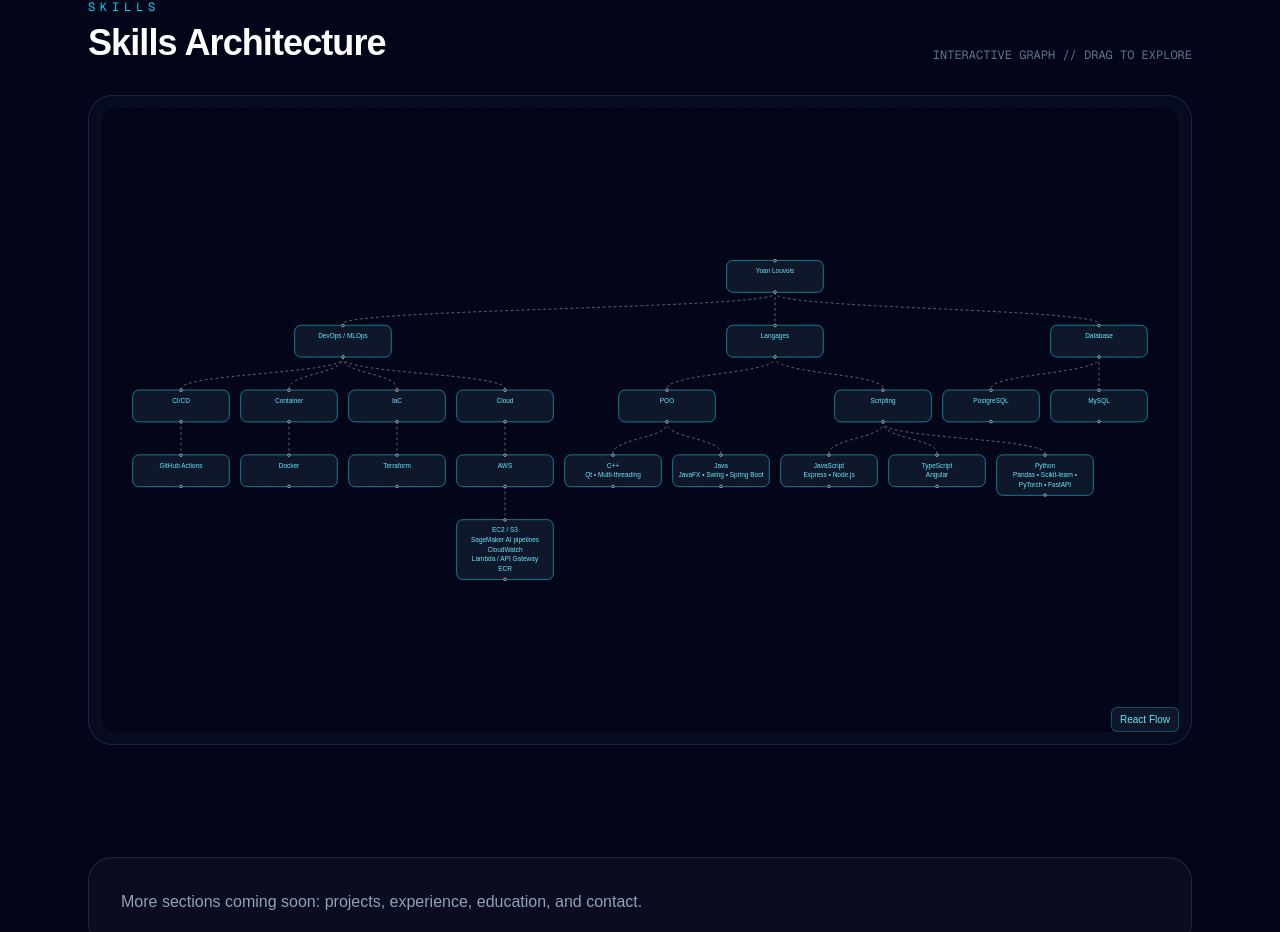
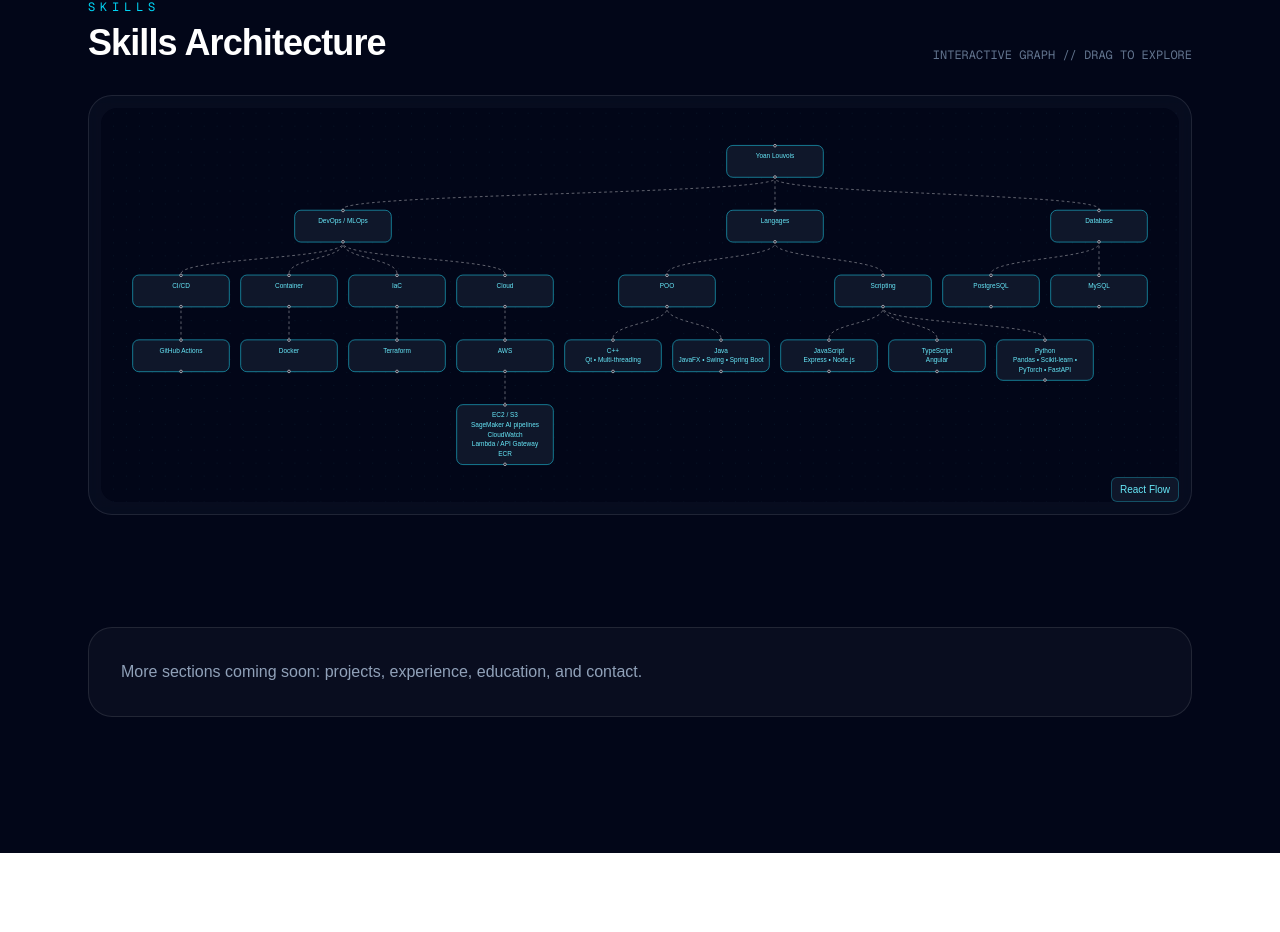
Before and after one commit to yoanlouvois/e-portfolio, a Next.js app: page / in a window 1280 px wide. Shown: the part 853-1785 px from the top of the page. After the commit the page ends 1706 px from the top, so only its background shows below. Built offline with nearby package versions, Linux system fonts and the light colour scheme.

Commit message:
Refactor PortfolioFlow component: adjust minZoom value and update layout height

```diff
--- a/src/app/page.tsx
+++ b/src/app/page.tsx
@@ -79,7 +79,7 @@ export default function Home() {
               </span>
             </div>
 
-            <div className="h-[650px] overflow-hidden rounded-3xl border border-white/10 bg-slate-900/40 p-3 backdrop-blur-md transition-all hover:border-cyan-500/30">
+            <div className="h-[420px] overflow-hidden rounded-3xl border border-white/10 bg-slate-900/40 p-3 backdrop-blur-md transition-all hover:border-cyan-500/30">
               <PortfolioFlow />
             </div>
           </section>
--- a/src/components/PortfolioFlow.tsx
+++ b/src/components/PortfolioFlow.tsx
@@ -141,7 +141,7 @@ export default function PortfolioFlow() {
           minZoom: 0.54,
           maxZoom: 0.9,
         }}
-        minZoom={0.54}
+        minZoom={0.2}
         maxZoom={1.5}
         defaultViewport={{ x: 0, y: 0, zoom: 0.45 }}
       >
```
